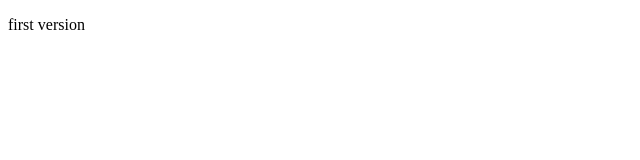
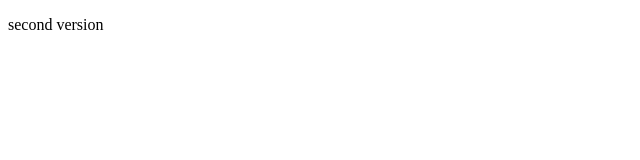
Before and after one commit to jahongir-abduazimov/test2, a plain HTML site: page index.html in a window 1280 px wide. Shown: the full height of the page, 0-640 px from the left. Drawn offline with Linux system fonts and the light colour scheme.

Commit message:
second comment

```diff
--- a/index.html
+++ b/index.html
@@ -6,6 +6,6 @@
     <title>Document</title>
 </head>
 <body>
-    <p>first version</p>
+    <p>second version</p>
 </body>
 </html>
```
